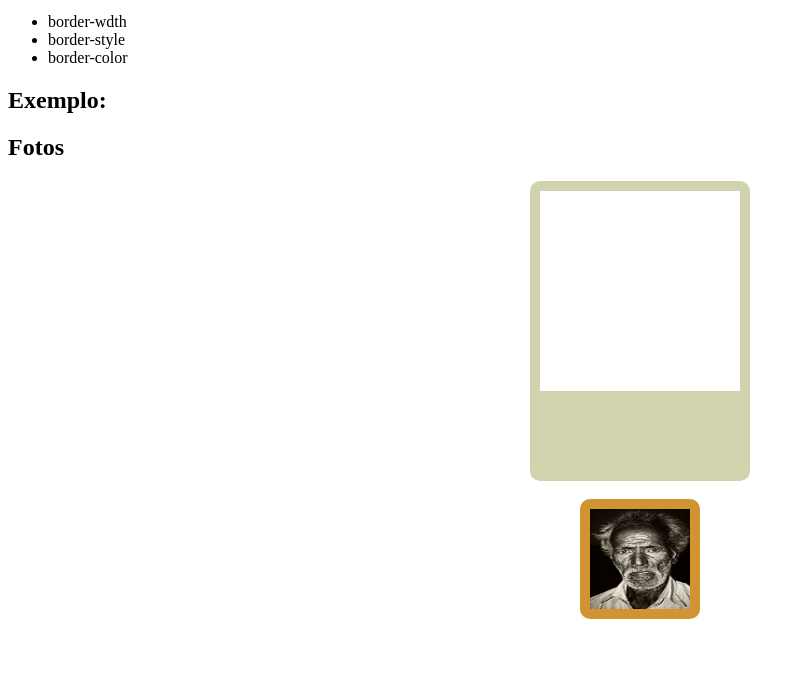
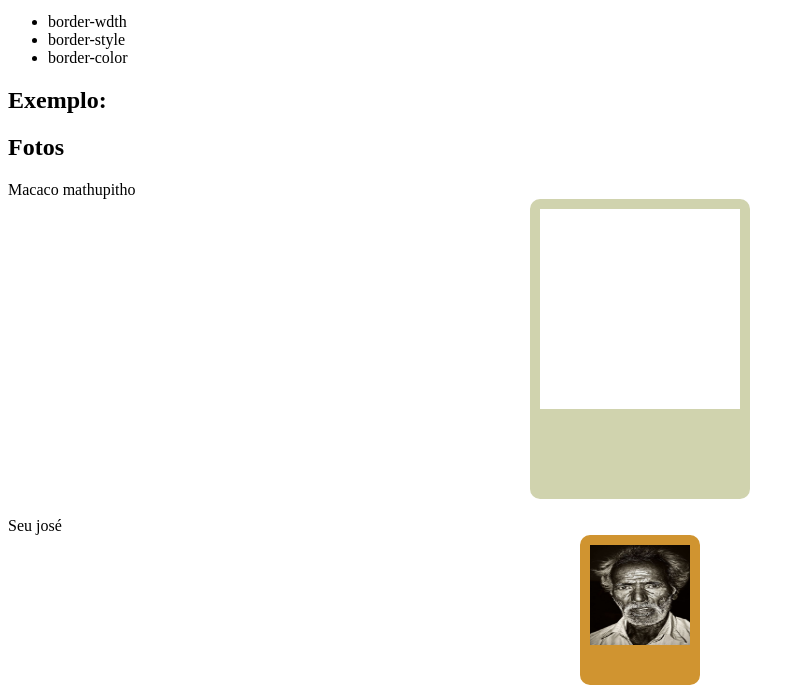
Before and after one commit to Isaac-Loiola/Fundamentos-CSS, a plain HTML site: page estilizacao_basica/Bordas/bordas.html in a window 1280 px wide. Shown: the part 101-800 px from the top of the page, without its empty margins (0-805 px from the left). Drawn offline with Linux system fonts and the light colour scheme.

Commit message:
Mensagem para as fotos!

```diff
--- a/estilizacao_basica/Bordas/bordas.html
+++ b/estilizacao_basica/Bordas/bordas.html
@@ -34,6 +34,7 @@
             background: #000 url(../imagens/veioTestCss.jpg);
             background-size: 100px 100px;
             border: 10px solid #d09430;
+            border-bottom-width: 40px;
             border-radius: 10px;
 
         }
@@ -53,11 +54,13 @@
     <h2>Exemplo:</h2>
 
     <h2>Fotos</h2>
+    Macaco mathupitho
     <div class="exemplo">
     </div>
 
     <br>
 
+    Seu josé
     <div class="exemplo01">
     </div>
 </body>
```
